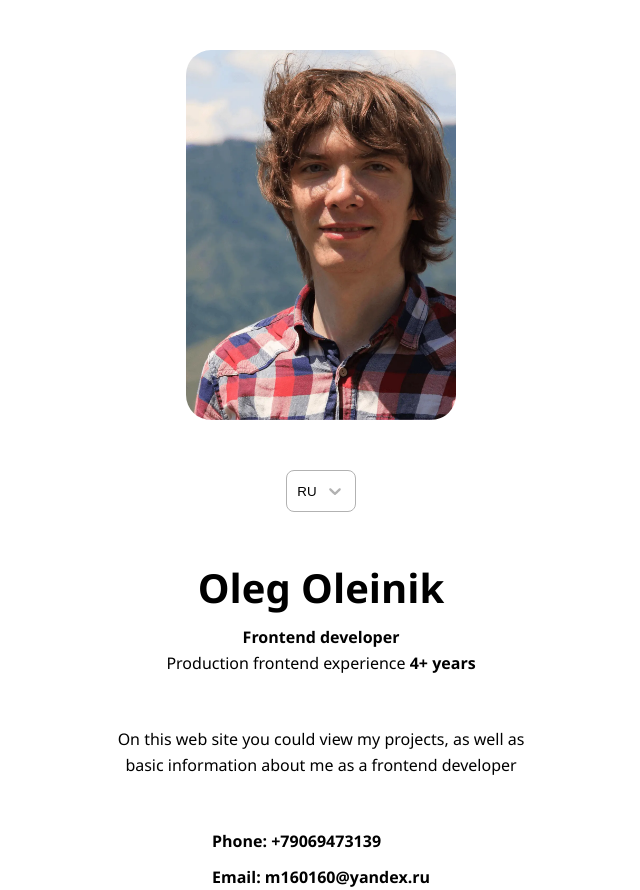
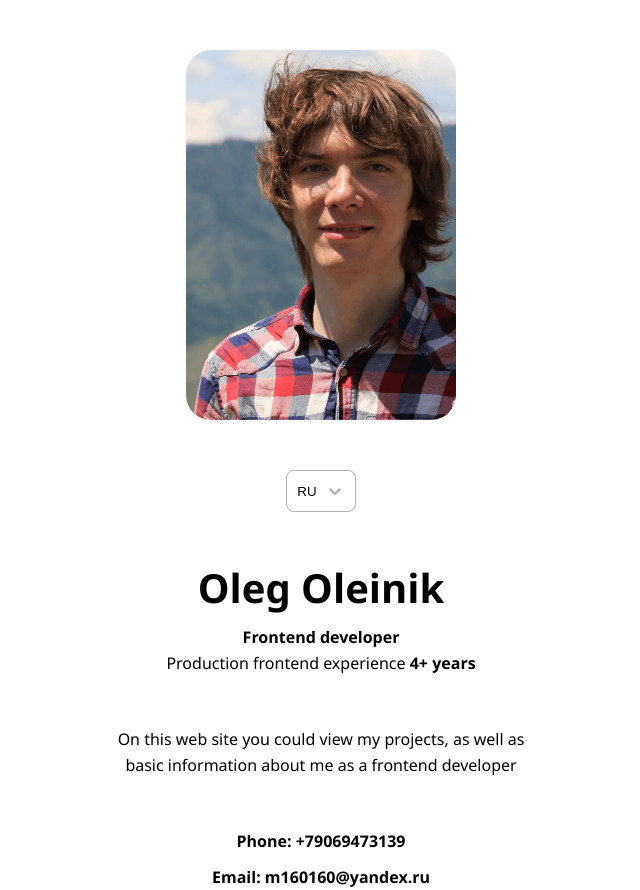
Before and after one commit to Yaolegol/portfolio_next, a Next.js app: page / in a window 1280 px wide. Shown: the whole page, without its empty margins (319-959 px from the left). Built offline with nearby package versions, Linux system fonts and the light colour scheme.

Commit message:
Контакты. Исправлены стили

```diff
--- a/src/modules/Home/components/Contacts/index.module.scss
+++ b/src/modules/Home/components/Contacts/index.module.scss
@@ -1,3 +1,7 @@
+.index {
+    text-align: center;
+}
+
 .item {
     display: block;
     font-weight: 700;
--- a/src/modules/Home/components/Contacts/index.tsx
+++ b/src/modules/Home/components/Contacts/index.tsx
@@ -7,7 +7,7 @@ import style from './index.module.scss';
 
 export const Contacts: FC = () => {
     return (
-        <div>
+        <div className={style.index}>
             <a className={style.item} href={`tel:${PHONE}`}>
                 <IntlMessage id="main.phone" />: {PHONE}
             </a>
```
